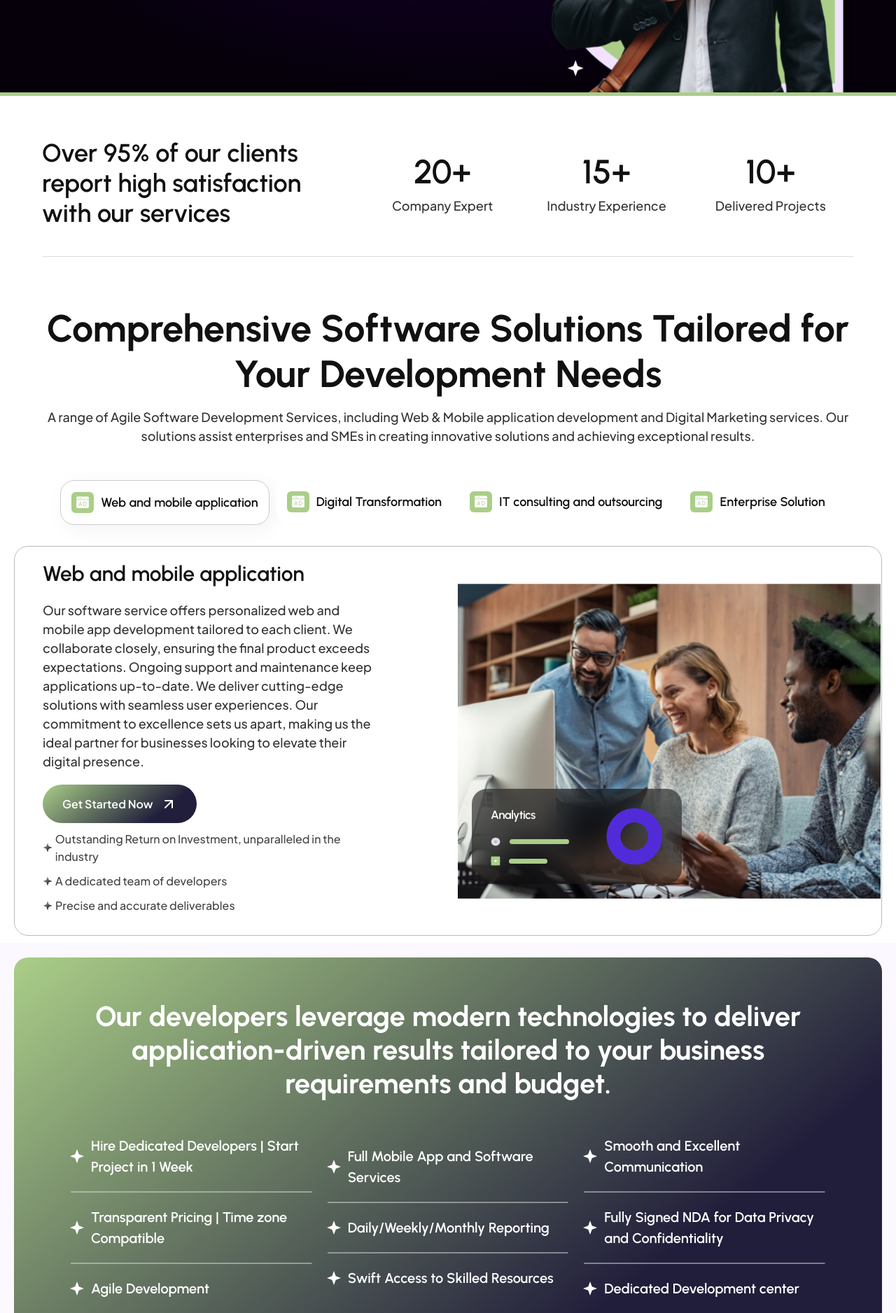
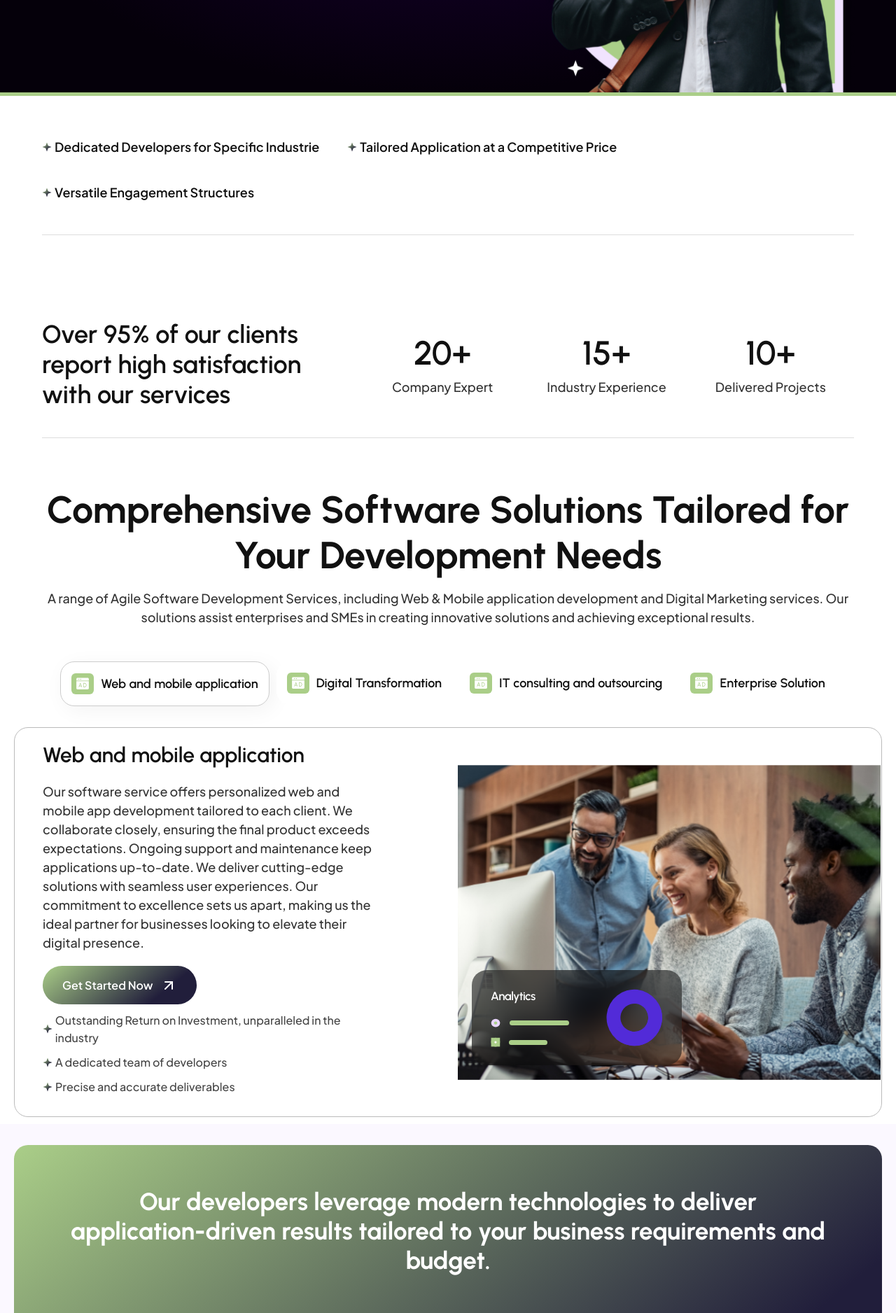
Before and after one commit to vishnusharma7/tech-web, a React (Vite) app: page / in a window 1280 px wide. Shown: the part 620-2496 px from the top of the page at 70% size. Built offline with nearby package versions, Linux system fonts and the light colour scheme.

Commit message:
UI update

```diff
--- a/src/components/feature1.jsx
+++ b/src/components/feature1.jsx
@@ -3,7 +3,7 @@ const Feature1 = () => {
 
     <section className="self-stretch bg-primary-20 overflow-hidden flex flex-col items-center justify-center p-5 box-border min-h-[590px] max-w-full text-center text-54-custom text-secondary-light-10 font-familymain mq750:gap-[60px]">
     <div className="w-[1240px] rounded-xl [background:linear-gradient(140.99deg,_#aace88,_#211e3b_76.04%,_#211e3b_84.38%,_#211e3b)]  flex flex-col items-center justify-center py-[60px] px-20 box-border gap-[50px] max-w-full mq750:gap-[50px] mq750:pt-[39px] mq750:pb-[39px] mq750:box-border mq1250:pl-10 mq1250:pr-10 mq1250:box-border">
-      <h4 className="m-0 self-stretch  relative text-[40px] font-bold  inline-block mq450:text-32-custom mq750:text-43-custom" data-aos="fade-up" data-aos-duration="700">
+      <h4 className="m-0 self-stretch  relative text-[35px] font-bold  inline-block mq450:text-32-custom mq750:text-43-custom" data-aos="fade-up" data-aos-duration="700">
       Our developers leverage modern technologies to deliver application-driven results tailored to your business requirements and budget.
       </h4>
       <div className="self-stretch flex flex-row flex-wrap items-center justify-center gap-[20px] max-w-full text-left text-xl" data-aos="fade-up" data-aos-duration="700">
@@ -44,7 +44,7 @@ const Feature1 = () => {
         </div>
         <div className="flex-1 flex flex-col items-center justify-center gap-[20px] min-w-[138px] max-w-full">
           <div className=" cursor-pointer group self-stretch flex flex-row items-center justify-start gap-[10px]">
-            <img className="h-5 w-5 relative" alt="" src="/star-9.svg" />
+            <img className="  relative" alt="" src="/star-9.svg" />
             <div className=" transition-transform duration-300 ease-in-out transform group-hover:translate-x-1 relative leading-[30px] font-semibold mq450:text-base mq450:leading-[24px]">
             Full Mobile App and Software Services
             </div>
@@ -54,10 +54,10 @@ const Feature1 = () => {
             alt=""
             src="/divider-01.svg"
           />
-          <div className=" cursor-pointer group self-stretch flex flex-row items-center justify-start gap-[10px]">
-            <img className="h-5 w-5 relative" alt="" src="/star-9.svg" />
+          <div className=" cursor-pointer group self-stretch flex flex-row items-start justify-start gap-[10px]">
+            <img className="w-5 relative" alt="" src="/star-9.svg" />
             <div className=" transition-transform duration-300 ease-in-out transform group-hover:translate-x-1 relative leading-[30px] font-semibold mq450:text-base mq450:leading-[24px]">
-            Daily/Weekly/Monthly Reporting
+            Daily / Weekly / Monthly Reporting each day
             </div>
           </div>
           <img
--- a/src/components/newsection1.jsx
+++ b/src/components/newsection1.jsx
@@ -1,16 +1,17 @@
 import { Link } from "react-router-dom";
-const newsection1 = () =>{
+const newsection1 = () => {
+
   return (
-<section className="self-stretch flex flex-row items-center justify-center">
-<div className="self-stretch flex flex-row flex-wrap items-center justify-start py-2.5 pr-[22px] pl-0 gap-[10px] text-base text-secondary-light-40 font-custom-bold">
+    <section className="self-stretch flex flex-row items-center justify-center   p-[60px] mq450:pt-[39px] mq450:pb-[39px] mq450:box-border mq1250:pl-[30px] mq1250:pr-[30px]">
+      <div className="w-[1240px] self-stretch flex flex-row flex-wrap items-center justify-start pb-[3rem]   gap-[2.5rem] text-base text-secondary-dark-20 font-custom-bold   border-b-[1px] border-solid border-secondary-light-60 ">
         <div className="flex  flex-row items-center justify-start  gap-[4px] ">
           <img
             className="h-3.5 w-3.5 relative"
             alt=""
             src="/c-t-a-buttons.svg"
           />
-            <div className="relative leading-[25px] font-medium whitespace-nowrap">
-            Dedicated Developers for Specific Industries
+          <div className="relative leading-[25px] text-[18px] font-semibold whitespace-nowrap">
+            Dedicated Developers for Specific Industrie
           </div>
         </div>
         <div className="flex flex-row items-center justify-start gap-[4px]">
@@ -19,7 +20,7 @@ return (
             alt=""
             src="/c-t-a-buttons.svg"
           />
-            <div className="relative leading-[25px] font-medium">
+          <div className="relative leading-[25px] text-[18px] font-semibold ">
             Tailored Application at a Competitive Price
           </div>
         </div>
@@ -29,7 +30,7 @@ return (
             alt=""
             src="/c-t-a-buttons.svg"
           />
-            <div className="relative leading-[25px] font-medium">
+          <div className="relative leading-[25px] text-[18px] font-semibold">
             Versatile Engagement Structures
           </div>
         </div>
--- a/src/pages/Home.jsx
+++ b/src/pages/Home.jsx
@@ -2,7 +2,7 @@ import React, { useEffect, useState } from "react";
 
 
 import Hero from "../components/hero";
-import newsection1 from "../components/newsection1";
+import Newsection1 from "../components/newsection1";
 import Statistics from "../components/statistics";
 import Services from "../components/services";
 import Feature1 from "../components/feature1";
@@ -21,7 +21,7 @@ const Home = () => {
   return (
     <>
        <Hero />
-       <newsection1 />
+       <Newsection1 />
      <Statistics />
      {/* <Sliders /> */}
       <Services />
```
Lines whose indentation alone changed are shown as unchanged.
